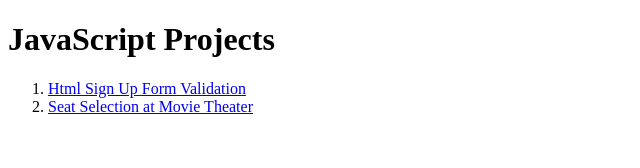
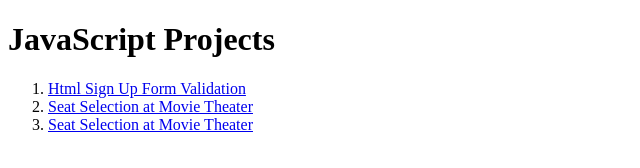
Before and after one commit to chauhdryali/Class-One, a plain HTML site: page index.html in a window 1280 px wide. Shown: the whole page, without its empty margins (0-640 px from the left). Drawn offline with Linux system fonts and the light colour scheme.

Commit message:
Test Netlify
Testing

```diff
--- a/index.html
+++ b/index.html
@@ -13,6 +13,7 @@
     <ol>
         <li><a href="/Project 1/index.html">Html Sign Up Form Validation</a></li>
         <li><a href="/Project 2/index.html">Seat Selection at Movie Theater</a></li>
+        <li><a href="/Project 2/index.html">Seat Selection at Movie Theater</a></li>
     </ol>
 </body>
 
```
